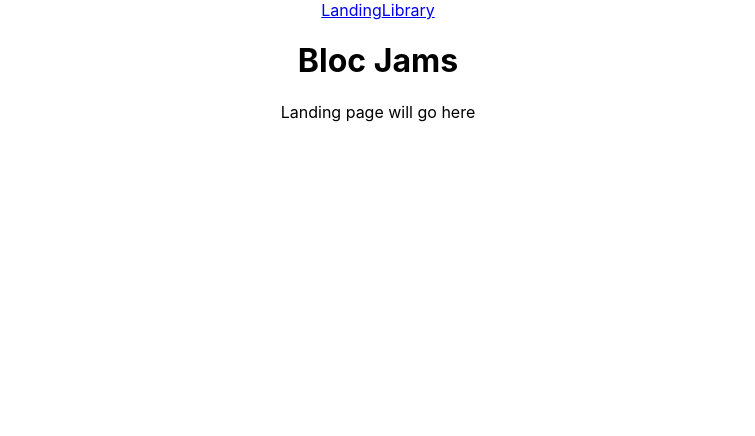
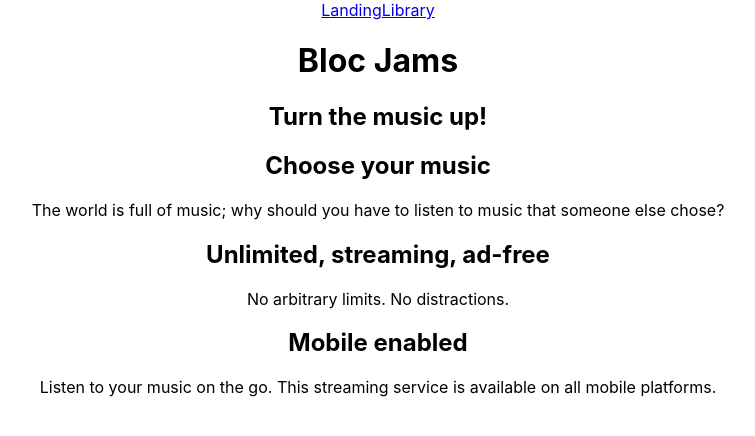
Before and after one commit to EIDe8dgb/bloc-jams-react, a React (Create React App) app: page / in a window 1280 px wide. Shown: the top 436 px of the page, without its empty margins (262-1017 px from the left). Built offline with nearby package versions, Linux system fonts and the light colour scheme.

Commit message:
adding content to the Landing page

```diff
--- a/src/components/Landing.js
+++ b/src/components/Landing.js
@@ -2,7 +2,21 @@
 
 const Landing = () =>(
   <section className='landing'>
-    Landing page will go here
+    <h1 className='hero-title'>Turn the music up!</h1>
+    <section className='selling-points'>
+      <div className='point'>
+        <h2 className='point-title'>Choose your music</h2>
+        <p className='point-description'>The world is full of music; why should you have to listen to music that someone else chose?</p>
+      </div>
+      <div className='point'>
+        <h2 className='point-title'>Unlimited, streaming, ad-free</h2>
+        <p className='point-description'>No arbitrary limits. No distractions.</p>
+      </div>
+      <div className='point'>
+        <h2 className='point-title'>Mobile enabled</h2>
+        <p className='point-description'>Listen to your music on the go. This streaming service is available on all mobile platforms.</p>
+      </div>
+    </section>
   </section>
 );
 
```
